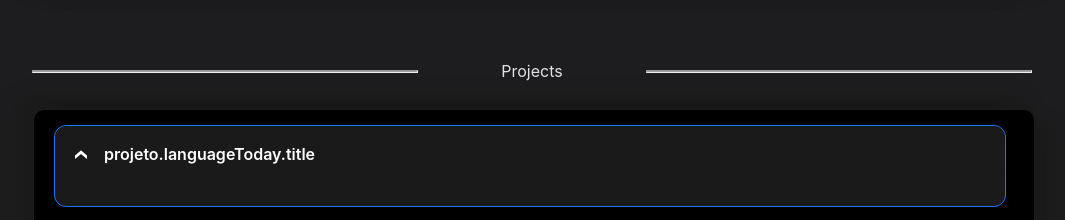
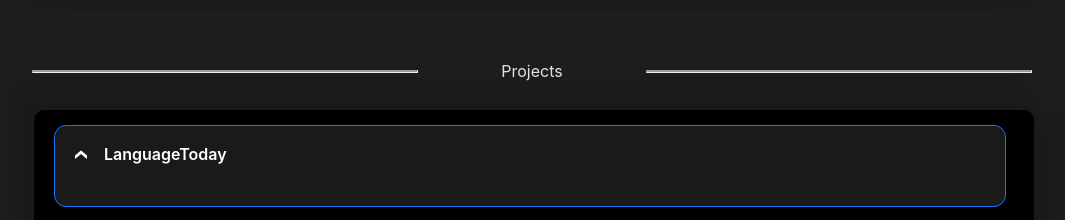
Before and after one commit to vlopess/PersonalSite, a React (Vite) app: page / in a window 1280 px wide. Shown: the part 1860-2080 px from the top of the page, without its empty margins (108-1173 px from the left). Built offline with nearby package versions, Linux system fonts and the light colour scheme.

Commit message:
Add LanguageToday description in Portuguese locale
Added description for LanguageToday application.

```diff
--- a/src/i18n/locales/pt-br.js
+++ b/src/i18n/locales/pt-br.js
@@ -39,6 +39,10 @@ export default {
             }
         },
         projeto : {
+            languageToday : {
+                title : 'LanguageToday',
+                text : 'LanguageToday é um aplicativo web educacional gratuito desenvolvido para ajudar os alunos a estudar inglês e tcheco por meio de lições estruturadas, exercícios práticos e orientação assistida por inteligência artificial.'
+            },
             pixelguess : {
                 title : 'PixelGuess',
                 text : 'PixelGuess é um jogo de adivinhação visual em que o jogador tenta identificar uma imagem enquanto ela gradualmente deixa de ser pixelizada.'
```
